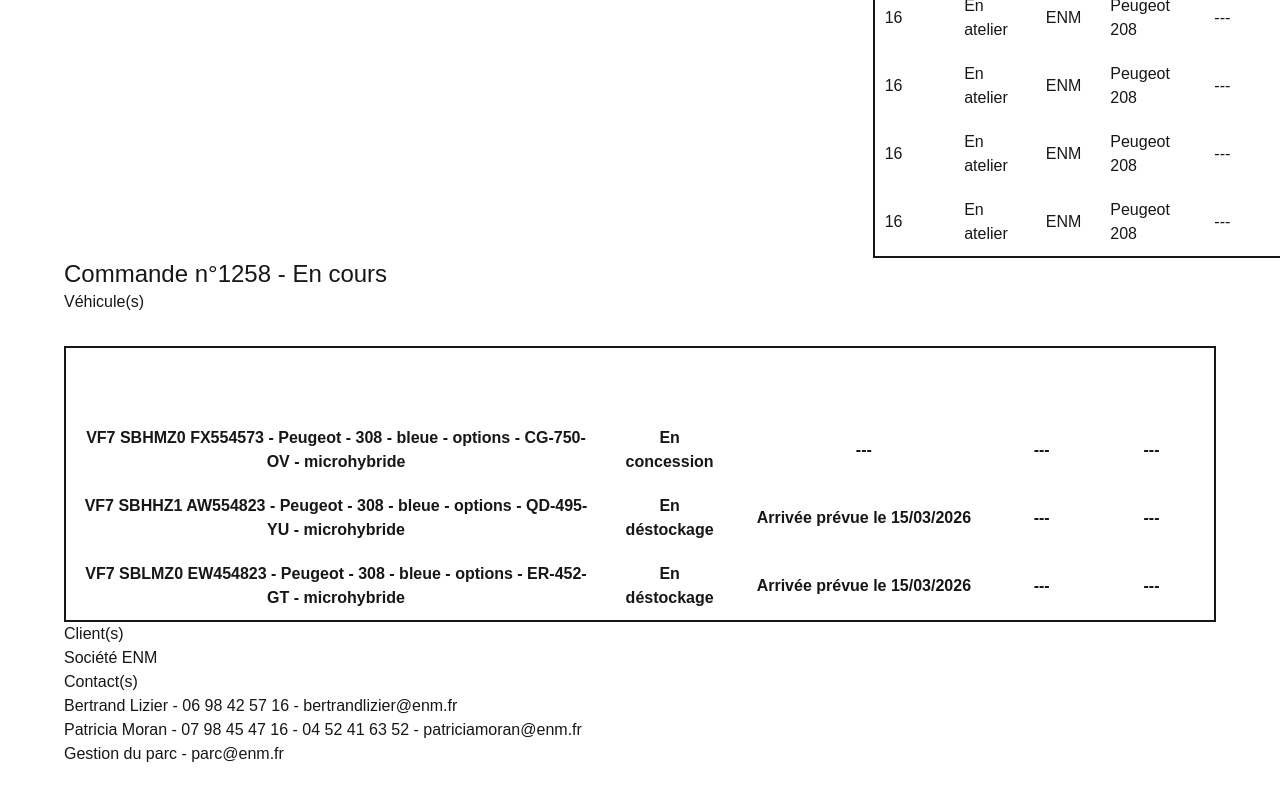
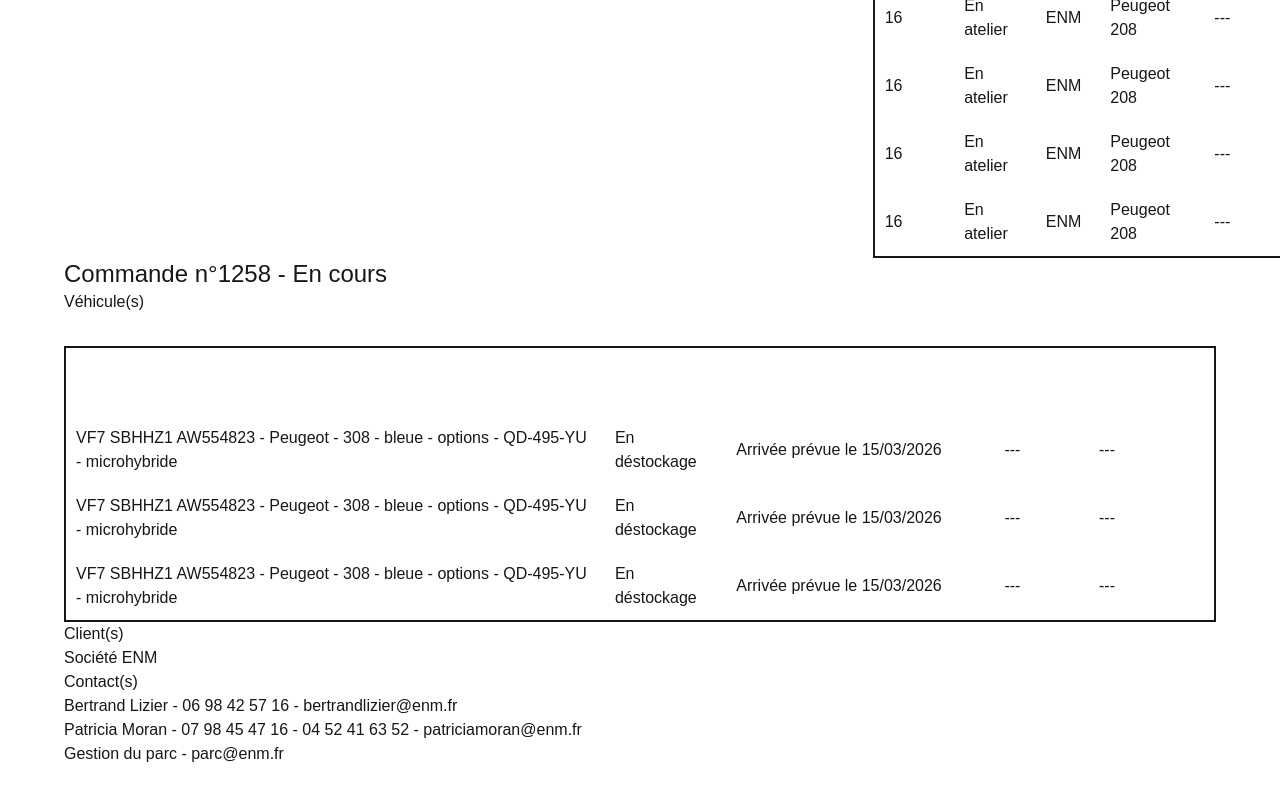
Before and after one commit to DianeBinsztok/Cars_Delivery_Manager, a Next.js app in the folder cars-front/: page / in a window 1280 px wide. Shown: the part 972-1772 px from the top of the page. Built offline with nearby package versions, Linux system fonts and the light colour scheme.

Commit message:
feat: more nested components

```diff
--- a/cars-front/app/BodyReservationsTable.tsx
+++ b/cars-front/app/BodyReservationsTable.tsx
@@ -1,4 +1,4 @@
-import BodyReservationsTableItem from "./BodyReservationsTableItem";
+import BodyReservationTableItem from "./BodyReservationTableItem";
 
 export default function BodyReservationsTable(){
     return  <table className="border-table-lines border-2 rounded-md p-4 mt-8">
@@ -17,11 +17,11 @@
                     </tr>
                 </thead>
                 <tbody>
-                    <BodyReservationsTableItem/>
-                    <BodyReservationsTableItem/>
-                    <BodyReservationsTableItem/>
-                    <BodyReservationsTableItem/>
-                    <BodyReservationsTableItem/>
+                    <BodyReservationTableItem/>
+                    <BodyReservationTableItem/>
+                    <BodyReservationTableItem/>
+                    <BodyReservationTableItem/>
+                    <BodyReservationTableItem/>
                 </tbody>
             </table>;
 }
--- a/cars-front/app/Popup.tsx
+++ b/cars-front/app/Popup.tsx
@@ -1,43 +1,12 @@
+import VehiclesTable from "./VehiclesTable"
+
 /* MODALE : DÉTAIL D'UNE COMMANDE */
 export default function Popup() {
     return (
         <section id="order-detail">
           <h3 className="text-2xl font-medium">Commande n°1258 - En cours</h3>
           <h4>Véhicule(s)</h4>
-          <table className="border-table-lines border-2 rounded-md p-4 mt-8">
-              <thead>
-                  <tr>
-                    <th>Véhicule(s)</th>
-                    <th>Statut</th>
-                    <th>Date (Livraison, Arrivée, Déstockage)</th>
-                    <th>Condition</th>
-                    <th>Accessoire(s)</th>
-                  </tr>
-              </thead>
-              <tbody>
-                  <tr>
-                    <th>VF7 SBHMZ0 FX554573 - Peugeot - 308 - bleue - options - CG-750-OV - microhybride</th>
-                    <th>En concession</th>
-                    <th>---</th>
-                    <th>---</th>
-                    <th>---</th>
-                  </tr>
-                  <tr>
-                    <th>VF7 SBHHZ1 AW554823 - Peugeot - 308 - bleue - options - QD-495-YU - microhybride</th>
-                    <th>En déstockage</th>
-                    <th>Arrivée prévue le 15/03/2026</th>
-                    <th>---</th>
-                    <th>---</th>
-                  </tr>
-                  <tr>
-                    <th>VF7 SBLMZ0 EW454823 - Peugeot - 308 - bleue - options - ER-452-GT - microhybride</th>
-                    <th>En déstockage</th>
-                    <th>Arrivée prévue le 15/03/2026</th>
-                    <th>---</th>
-                    <th>---</th>
-                  </tr>
-              </tbody>
-          </table>
+          <VehiclesTable/>
           <h4>Client(s)</h4>
           <h5>Société ENM</h5>
           <h5>Contact(s)</h5>
--- /dev/null
+++ b/cars-front/app/VehicleTableItem.tsx
@@ -0,0 +1,9 @@
+export default function VehicleTableItem() {
+    return <tr>
+    <td>VF7 SBHHZ1 AW554823 - Peugeot - 308 - bleue - options - QD-495-YU - microhybride</td>
+    <td>En déstockage</td>
+    <td>Arrivée prévue le 15/03/2026</td>
+    <td>---</td>
+    <td>---</td>
+    </tr>;
+}
--- /dev/null
+++ b/cars-front/app/VehiclesTable.tsx
@@ -0,0 +1,20 @@
+import VehicleTableItem from "./VehicleTableItem";
+
+export default function VehiclesTable(){
+    return  <table className="border-table-lines border-2 rounded-md p-4 mt-8">
+              <thead>
+                  <tr>
+                    <th>Véhicule(s)</th>
+                    <th>Statut</th>
+                    <th>Date (Livraison, Arrivée, Déstockage)</th>
+                    <th>Condition</th>
+                    <th>Accessoire(s)</th>
+                  </tr>
+              </thead>
+              <tbody>
+                <VehicleTableItem/>
+                <VehicleTableItem/>
+                <VehicleTableItem/>
+              </tbody>
+          </table>;
+}
--- a/cars-front/app/page.tsx
+++ b/cars-front/app/page.tsx
@@ -4,6 +4,7 @@
 import OrdersTable from "./OrdersTable";
 import RecallsTable from "./RecallsTable";
 import BodyReservationsTable from "./BodyReservationsTable";
+
 
 
 export default function Home() {
@@ -16,6 +17,7 @@
             <h2 className="text-2xl font-medium">Livraisons du jour</h2>
             <CalendarTable/>
         </section>
+
         {/* II - VEHICULES */}
         <section id="orders" className="w-full ">
           <h2 className="text-2xl font-medium">Commandes</h2>
```
Also changed, not shown: cars-front/app/BodyReservationTableItem.tsx (renamed from cars-front/app/BodyReservationsTableItem.tsx).
